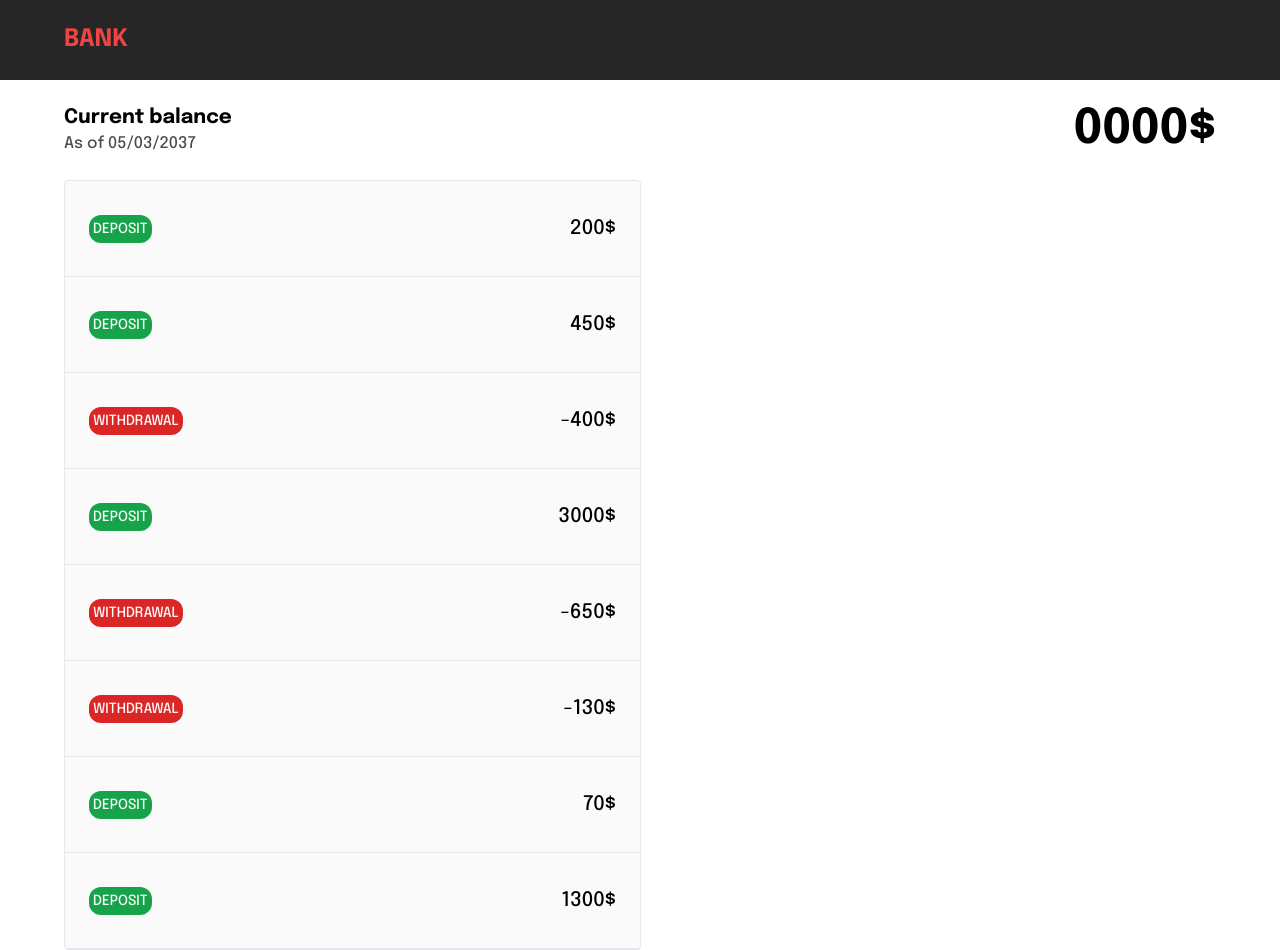
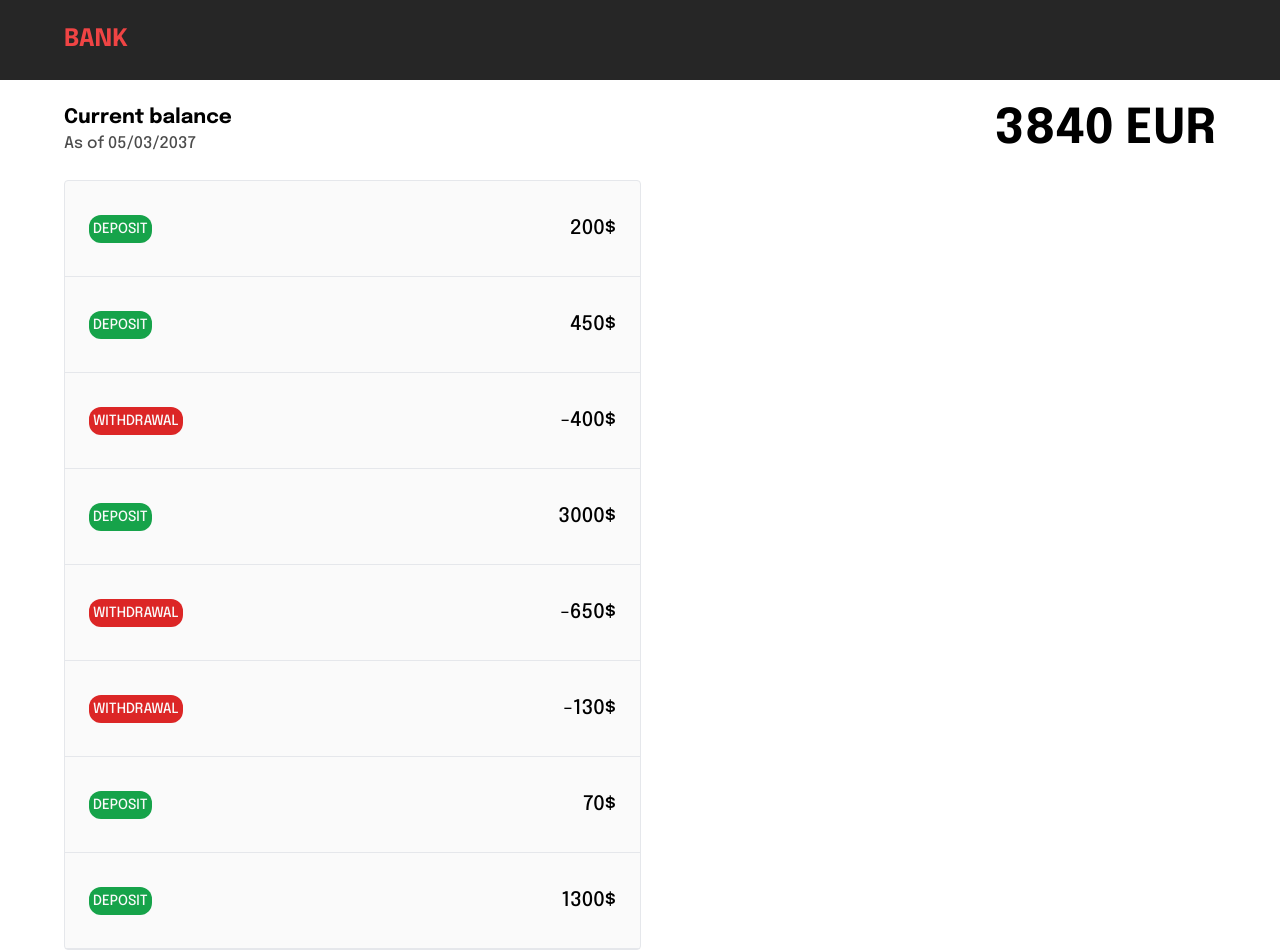
Before and after one commit to RamonAPereira/bank-dashboard, a Vue app: page / in a window 1280 px wide. Built offline with nearby package versions, Linux system fonts and the light colour scheme.

Commit message:
feat: Show the user current balance on the dashboard

```diff
--- a/src/layouts/AllMovements.vue
+++ b/src/layouts/AllMovements.vue
@@ -1,7 +1,8 @@
 <script setup>
+import { ref } from "vue";
 import MovementCard from "../components/MovementCard.vue";
 import { useAccounts } from "../stores/accounts";
-const currentAccount = useAccounts().accounts.account1;
+const currentAccount = ref(useAccounts().accounts.account1);
 </script>
 <template>
   <ul class="rounded border bg-neutral-50 flex-1">
--- a/src/layouts/CurrentBalance.vue
+++ b/src/layouts/CurrentBalance.vue
@@ -1,9 +1,20 @@
+<script setup>
+import { computed } from "@vue/reactivity";
+import { ref } from "vue";
+import { useAccounts } from "../stores/accounts";
+const currentAccount = ref(useAccounts().accounts.account1);
+
+const balance = computed(() => {
+  return currentAccount.value.movements.reduce((acc, mov) => acc + mov, 0);
+});
+</script>
+
 <template>
   <div class="flex items-center justify-between py-6 px-16">
     <div>
       <h2 class="font-bold text-xl">Current balance</h2>
       <span class="opacity-70">As of 05/03/2037</span>
     </div>
-    <h1 class="font-bold text-5xl">0000$</h1>
+    <h1 class="font-bold text-5xl">{{ balance }} EUR</h1>
   </div>
 </template>
```
